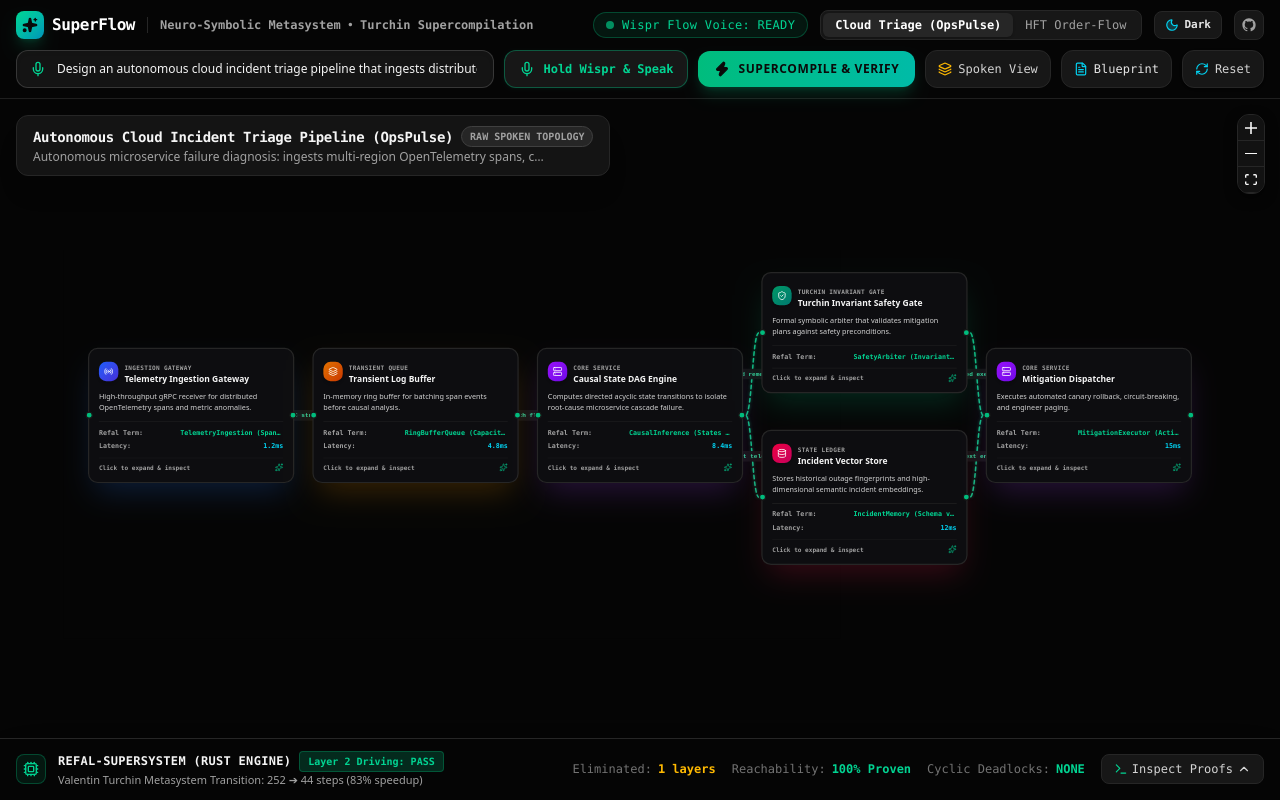
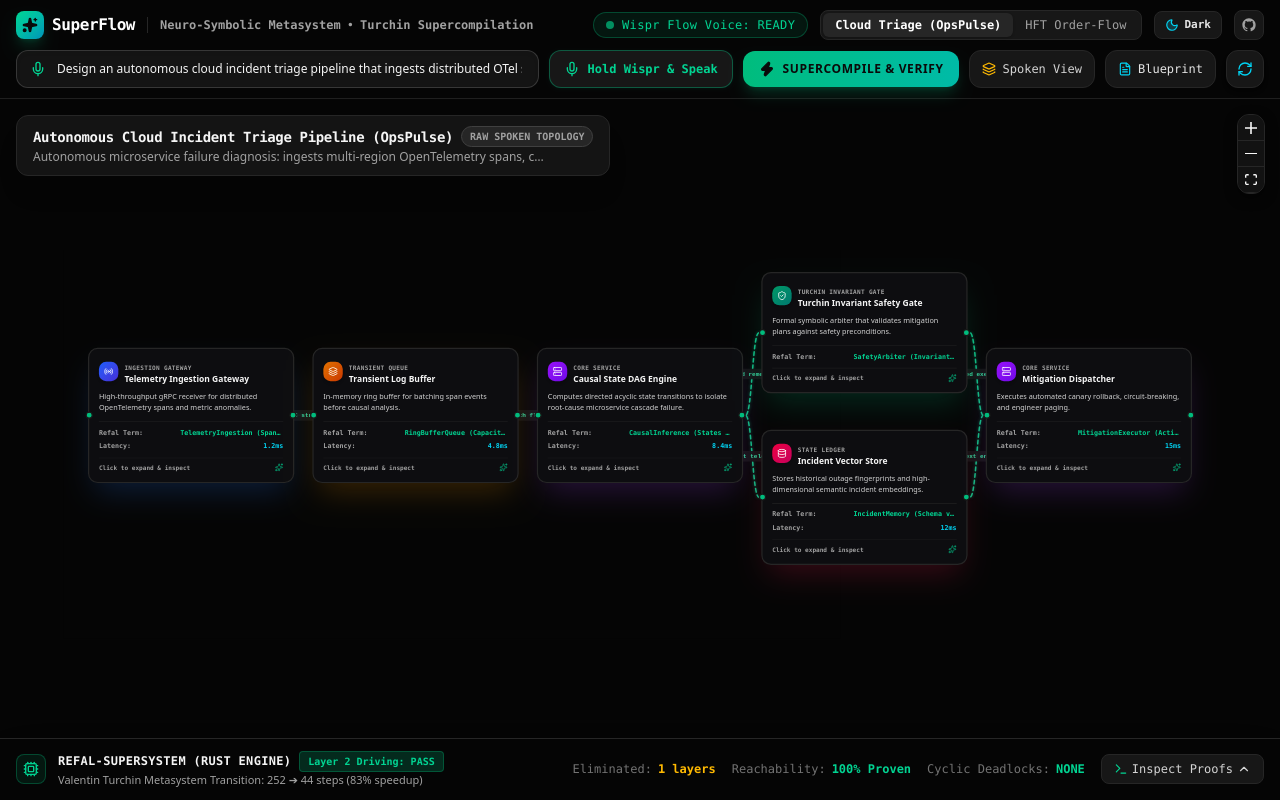
Before and after one commit to Abhinav-Rust/superflow, a Next.js app: page / in a window 1280 px wide. Built offline with nearby package versions, Linux system fonts and the light colour scheme.

Commit message:
fix: restore stable node IDs on reset, remove RESET text keeping icon only

```diff
--- a/src/app/globals.css
+++ b/src/app/globals.css
@@ -128,42 +128,3 @@
   stroke: #059669 !important;
   filter: drop-shadow(0 0 2px rgba(5, 150, 105, 0.35));
 }
-
-/* Tactile Node Reset Spring & Wave Motion */
-@keyframes nodeResetSpring {
-  0% {
-    transform: scale(0.9) translateY(16px);
-    opacity: 0.7;
-  }
-  50% {
-    transform: scale(1.06) translateY(-6px);
-    opacity: 1;
-  }
-  100% {
-    transform: scale(1) translateY(0);
-    opacity: 1;
-  }
-}
-
-.node-reset-motion {
-  animation: nodeResetSpring 0.65s cubic-bezier(0.34, 1.56, 0.64, 1) both !important;
-}
-
-@keyframes toastSlideDown {
-  0% {
-    transform: translate(-50%, -24px) scale(0.9);
-    opacity: 0;
-  }
-  60% {
-    transform: translate(-50%, 4px) scale(1.03);
-    opacity: 1;
-  }
-  100% {
-    transform: translate(-50%, 0) scale(1);
-    opacity: 1;
-  }
-}
-
-.reset-toast-enter {
-  animation: toastSlideDown 0.4s cubic-bezier(0.16, 1, 0.3, 1) forwards;
-}
--- a/src/app/page.tsx
+++ b/src/app/page.tsx
@@ -41,7 +41,6 @@
   const [isBlueprintOpen, setIsBlueprintOpen] = useState<boolean>(false);
   const [selectedNodeData, setSelectedNodeData] = useState<ArchitectureNodeData | null>(null);
   const [isResetting, setIsResetting] = useState<boolean>(false);
-  const [showResetToast, setShowResetToast] = useState<boolean>(false);
   const [reactFlowInstance, setReactFlowInstance] = useState<any>(null);
 
   // React Flow state
@@ -176,93 +175,26 @@
     loadGraph(activeGraph, nextView);
   };
 
-  // Reset to original layout with physical motion, camera transition, and prompt restore
+  // Reset to original layout, prompt, and un-supercompiled state
   const handleReset = () => {
     setIsResetting(true);
-    setShowResetToast(true);
     setIsSupercompiledView(false);
     setSelectedNodeData(null);
 
     const originalPreset = ARCHITECTURE_PRESETS.find((p) => p.id === currentPresetId) || ARCHITECTURE_PRESETS[0];
     setActiveGraph(originalPreset);
     setPromptInput(originalPreset.spokenPrompt);
+    loadGraph(originalPreset, false);
 
-    const { analysis } = supercompileGraph(originalPreset);
-    setAnalysisResult(analysis);
-
-    // Deep fresh clone of nodes to force React Flow to physically mount & spring-animate
-    const idMap: Record<string, string> = {};
-    const timestamp = Date.now();
-
-    const formattedNodes: Node<ArchitectureNodeData>[] = originalPreset.nodes.map((n) => {
-      const newId = `${n.id}-${timestamp}`;
-      idMap[n.id] = newId;
-      return {
-        id: newId,
-        type: n.type,
-        position: { x: n.position.x, y: n.position.y },
-        data: { ...n.data },
-        className: 'node-reset-motion',
-      };
-    });
-
-    const formattedEdges: Edge<ArchitectureEdgeData>[] = originalPreset.edges.map((e) => ({
-      id: `${e.id}-${timestamp}`,
-      source: idMap[e.source] || e.source,
-      target: idMap[e.target] || e.target,
-      type: 'default',
-      animated: true,
-      data: e.data,
-      label: e.data?.label,
-      labelStyle: {
-        fill: isDark ? '#34d399' : '#047857',
-        fontSize: 10,
-        fontFamily: 'monospace',
-        fontWeight: 700,
-      },
-      labelBgStyle: {
-        fill: isDark ? '#141414' : '#f8fafc',
-        fillOpacity: 0.95,
-      },
-      labelBgPadding: [6, 3] as [number, number],
-      labelBgBorderRadius: 8,
-      style: {
-        stroke: isDark ? '#10b981' : '#059669',
-        strokeWidth: 2.5,
-      },
-    }));
-
-    setNodes(formattedNodes);
-    setEdges(formattedEdges);
-
-    // Animate viewport camera: pull back slightly then glide smoothly into centered view
     if (reactFlowInstance) {
-      try {
-        const vp = reactFlowInstance.getViewport();
-        reactFlowInstance.setViewport(
-          {
-            x: vp.x,
-            y: vp.y,
-            zoom: Math.max(0.35, vp.zoom * 0.9),
-          },
-          { duration: 200 }
-        );
-
-        setTimeout(() => {
-          reactFlowInstance.fitView({ padding: 0.16, duration: 650 });
-        }, 220);
-      } catch {
-        reactFlowInstance.fitView({ padding: 0.16, duration: 600 });
-      }
+      setTimeout(() => {
+        reactFlowInstance.fitView({ padding: 0.16, duration: 500 });
+      }, 50);
     }
 
     setTimeout(() => {
       setIsResetting(false);
-    }, 700);
-
-    setTimeout(() => {
-      setShowResetToast(false);
-    }, 2400);
+    }, 500);
   };
 
   // Handle Node Click to Expand into Detail Modal
@@ -334,16 +266,6 @@
           </div>
         </div>
 
-        {/* Reset Motion Toast Notification */}
-        {showResetToast && (
-          <div className="absolute top-4 left-1/2 -translate-x-1/2 z-20 pointer-events-none reset-toast-enter">
-            <div className="flex items-center gap-2.5 px-4 py-2 rounded-xl border shadow-2xl backdrop-blur-md bg-emerald-500 text-neutral-950 border-emerald-400 font-mono text-xs font-black tracking-wide">
-              <RefreshCw className="w-4 h-4 animate-spin text-neutral-950" />
-              <span>Topology Restored &amp; Re-aligned</span>
-            </div>
-          </div>
-        )}
-
         {/* React Flow Viewport */}
         <ReactFlow
           nodes={nodes}
--- a/src/components/VoiceInputBar.tsx
+++ b/src/components/VoiceInputBar.tsx
@@ -287,19 +287,18 @@
             <span className="hidden sm:inline">Blueprint</span>
           </button>
 
-          {/* Reset */}
+          {/* Reset Icon Button (Symbol Only) */}
           <button
             onClick={onReset}
             disabled={isResetting}
-            className={`flex items-center gap-1.5 px-3 py-2.5 rounded-xl border text-xs font-mono transition-all duration-150 active:scale-90 hover:scale-105 shrink-0 shadow-sm ${
+            className={`p-2.5 rounded-xl border transition-all duration-200 active:scale-80 hover:scale-110 shrink-0 ${
               isDark
-                ? 'bg-neutral-900 hover:bg-neutral-800 border-neutral-800 text-neutral-300 hover:text-white'
-                : 'bg-slate-100 hover:bg-slate-200 border-slate-300 text-slate-800 hover:text-slate-950 font-bold'
+                ? 'bg-neutral-900 hover:bg-neutral-800 border-neutral-800 text-neutral-300 hover:text-white shadow-md'
+                : 'bg-neutral-100 hover:bg-neutral-200 border-neutral-300 text-neutral-700 hover:text-neutral-950 shadow-sm'
             }`}
-            title="Reset Topology, Layout & Prompt to Default"
+            title="Reset Topology & View to Default"
           >
-            <RefreshCw className={`w-3.5 h-3.5 text-cyan-400 ${isResetting ? 'animate-spin' : ''}`} />
-            <span className="hidden sm:inline">{isResetting ? 'Resetting...' : 'Reset'}</span>
+            <RefreshCw className={`w-4 h-4 transition-transform ${isResetting ? 'animate-spin text-emerald-500' : isDark ? 'text-cyan-400' : 'text-slate-800'}`} />
           </button>
         </div>
       </div>
```
